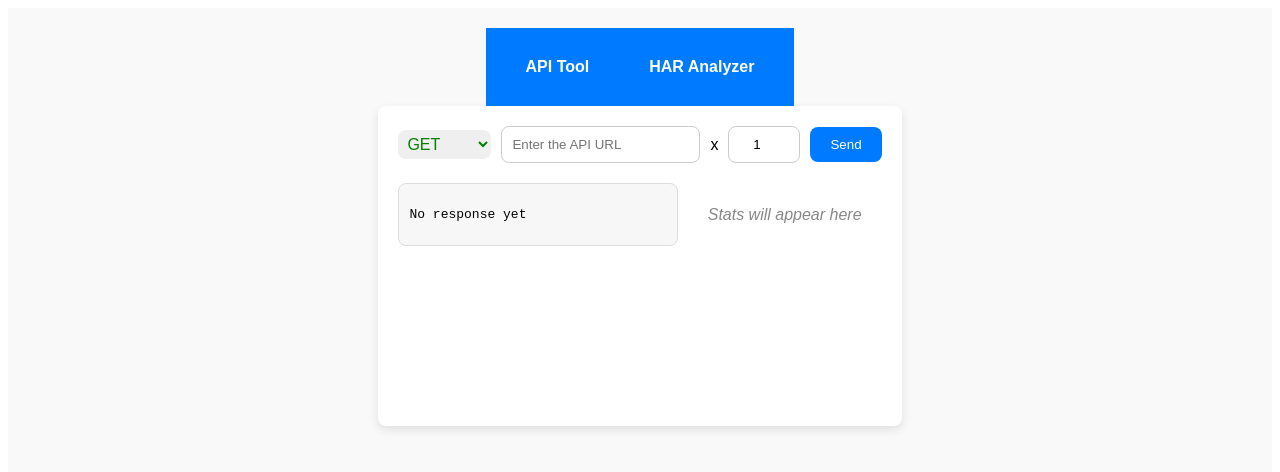
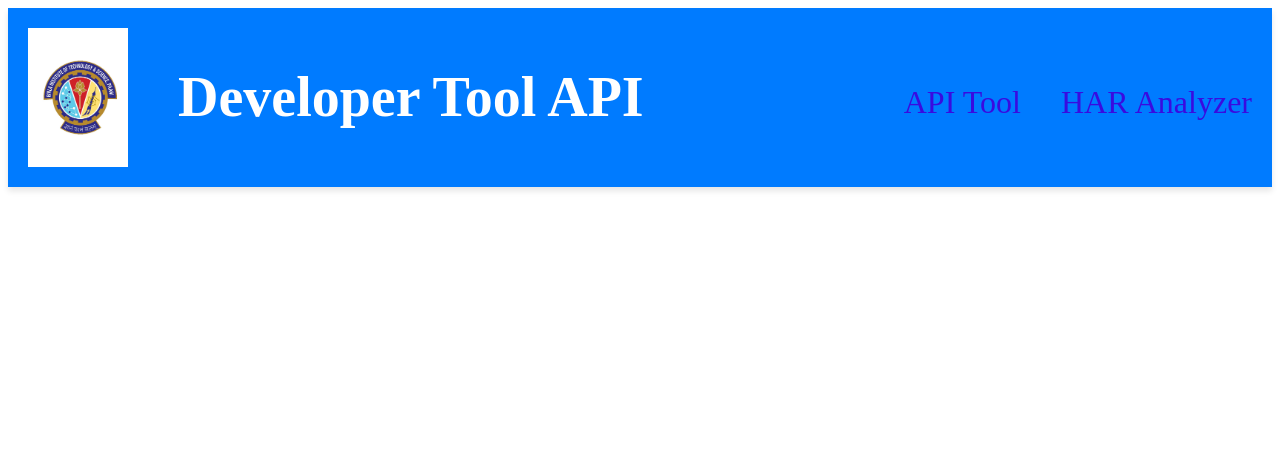
Before and after one commit to arsenalisreal/Developer-tool-API, a React (Create React App) app: page / in a window 1280 px wide. Shown: the top 472 px of the page. Built offline with nearby package versions, Linux system fonts and the light colour scheme.

Commit message:
UI fixes and performance fixes

```diff
--- a/src/App.js
+++ b/src/App.js
@@ -1,24 +1,19 @@
 // src/App.js
-
 import React from 'react';
-import { BrowserRouter as Router, Route, Routes } from 'react-router-dom';
+import { BrowserRouter as Router, Routes, Route } from 'react-router-dom';
+import Header from './components/Header';
 import ApiTool from './components/ApiTool';
 import HarAnalyzer from './components/HarAnalyzer';
-import Header from './components/Header';
-import './App.css';
 
 function App() {
     return (
         <Router>
-            <div className="app-container">
-                <Header />
-                <main className="content">
-                    <Routes>
-                        <Route path="/apiTool" element={<ApiTool />} />
-                        <Route path="/harAnalyzer" element={<HarAnalyzer />} />
-                        <Route path="/" element={<ApiTool />} />
-                    </Routes>
-                </main>
+            <Header />
+            <div className="content">
+                <Routes>
+                    <Route path="/apiTool" element={<ApiTool />} />
+                    <Route path="/harAnalyzer" element={<HarAnalyzer />} />
+                </Routes>
             </div>
         </Router>
     );
--- a/src/components/Header.css
+++ b/src/components/Header.css
@@ -1,23 +1,39 @@
-/* src/components/Header.css */
-
+/* Header Styling */
 .header {
     display: flex;
-    gap: 20px;
-    padding: 20px;
+    align-items: center;
+    justify-content: space-between;
+    padding: 10px 20px;
     background-color: #007aff;
+    box-shadow: 0px 4px 6px rgba(0, 0, 0, 0.1);
+  }
+
+  /* Logo and Title Styling */
+  .logo-container {
+    display: flex;
+    align-items: center;
+  }
+
+  .logo {
+    width: 100px; /* Adjust logo size as needed */
+    height: auto;
+    margin-right: 50px;
+  }
+
+  .title {
+    font-size: 3.5em;
     color: white;
-    justify-content: center;
-}
+    font-weight: bold;
+  }
 
-.nav-button {
-    padding: 10px 20px;
-    border-radius: 12px;
-    color: white;
+  /* Navigation Links Styling */
+  .nav-links a {
+    color: rgb(57, 11, 224);
     text-decoration: none;
-    font-weight: bold;
-}
+    margin-left: 20px;
+    font-size: 2em;
+  }
 
-.nav-button.active {
-    opacity: 0.6;
-    pointer-events: none;
-}
+  .nav-links a:hover {
+    text-decoration: underline;
+  }
--- a/src/components/Header.js
+++ b/src/components/Header.js
@@ -1,17 +1,19 @@
 // src/components/Header.js
-
 import React from 'react';
-import { NavLink } from 'react-router-dom';
+import { Link } from 'react-router-dom';
 import './Header.css';
+import bitsLogo from './../bits-logo.png'; // Make sure to place the logo in the appropriate folder
 
 const Header = () => (
     <header className="header">
-        <NavLink to="/apiTool" className={({ isActive }) => isActive ? 'nav-button active' : 'nav-button'}>
-            API Tool
-        </NavLink>
-        <NavLink to="/harAnalyzer" className={({ isActive }) => isActive ? 'nav-button active' : 'nav-button'}>
-            HAR Analyzer
-        </NavLink>
+        <div className="logo-container">
+            <img src={bitsLogo} alt="BITS Pilani Logo" className="logo" />
+            <span className="title">Developer Tool API</span>
+        </div>
+        <nav className="nav-links">
+            <Link to="/apiTool">API Tool</Link>
+            <Link to="/harAnalyzer">HAR Analyzer</Link>
+        </nav>
     </header>
 );
 
```
Also changed, not shown: src/bits-logo.png (added).
